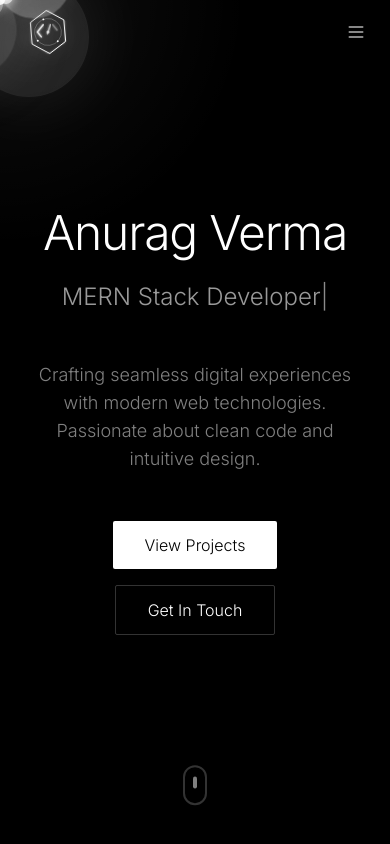
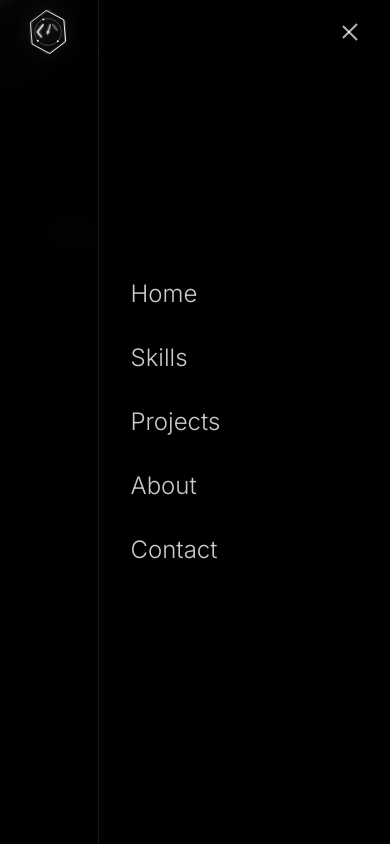
Before and after one commit to anuragverma808575-tech/portfolio, a React (Vite) app: page / in a window 390 px wide. Both pictures are taken after a click on the button "Toggle menu". Shown: the top 844 px of the page. Built offline with nearby package versions, Linux system fonts and the light colour scheme.

Commit message:
Update Navbar.jsx

```diff
--- a/src/components/Navbar.jsx
+++ b/src/components/Navbar.jsx
@@ -1,8 +1,9 @@
 import React, { useState, useEffect } from 'react';
-import { motion } from 'framer-motion';
+import { motion, AnimatePresence } from 'framer-motion';
 
 const Navbar = () => {
   const [scrolled, setScrolled] = useState(false);
+  const [mobileMenuOpen, setMobileMenuOpen] = useState(false);
 
   useEffect(() => {
     const handleScroll = () => {
@@ -12,10 +13,34 @@ const Navbar = () => {
     return () => window.removeEventListener('scroll', handleScroll);
   }, []);
 
+  // Close mobile menu when screen is resized to desktop
+  useEffect(() => {
+    const handleResize = () => {
+      if (window.innerWidth >= 768) {
+        setMobileMenuOpen(false);
+      }
+    };
+    window.addEventListener('resize', handleResize);
+    return () => window.removeEventListener('resize', handleResize);
+  }, []);
+
+  // Prevent body scroll when mobile menu is open
+  useEffect(() => {
+    if (mobileMenuOpen) {
+      document.body.style.overflow = 'hidden';
+    } else {
+      document.body.style.overflow = 'unset';
+    }
+    return () => {
+      document.body.style.overflow = 'unset';
+    };
+  }, [mobileMenuOpen]);
+
   const scrollToSection = (id) => {
     const element = document.getElementById(id);
     if (element) {
       element.scrollIntoView({ behavior: 'smooth' });
+      setMobileMenuOpen(false); // Close menu after clicking
     }
   };
 
@@ -28,6 +53,7 @@ const Navbar = () => {
   ];
 
   return (
+    <>
       <motion.nav
         initial={{ y: -100 }}
         animate={{ y: 0 }}
@@ -47,12 +73,12 @@ const Navbar = () => {
               initial={{ opacity: 0 }}
               animate={{ opacity: 1 }}
               whileHover={{ scale: 1.1 }}
-            className="cursor-pointer select-none"
+              className="cursor-pointer select-none z-50"
             >
               <DeveloperLogo />
             </motion.div>
 
-          {/* Navigation Links */}
+            {/* Desktop Navigation Links */}
             <div className="hidden md:flex space-x-6">
               {navLinks.map((link, index) => (
                 <NavLink
@@ -68,26 +94,78 @@ const Navbar = () => {
             <motion.button
               initial={{ opacity: 0 }}
               animate={{ opacity: 1 }}
-            className="md:hidden text-white/70 hover:text-white"
+              onClick={() => setMobileMenuOpen(!mobileMenuOpen)}
+              className="md:hidden text-white/70 hover:text-white z-50 relative w-8 h-8 flex items-center justify-center"
+              aria-label="Toggle menu"
             >
-            <svg
-              className="w-5 h-5"
-              fill="none"
-              stroke="currentColor"
-              viewBox="0 0 24 24"
-            >
-              <path
-                strokeLinecap="round"
-                strokeLinejoin="round"
-                strokeWidth={2}
-                d="M4 6h16M4 12h16M4 18h16"
+              <div className="w-5 h-4 flex flex-col justify-between">
+                <motion.span
+                  animate={{
+                    rotate: mobileMenuOpen ? 45 : 0,
+                    y: mobileMenuOpen ? 8 : 0,
+                  }}
+                  className="w-full h-0.5 bg-current origin-center"
                 />
-            </svg>
+                <motion.span
+                  animate={{
+                    opacity: mobileMenuOpen ? 0 : 1,
+                  }}
+                  className="w-full h-0.5 bg-current"
+                />
+                <motion.span
+                  animate={{
+                    rotate: mobileMenuOpen ? -45 : 0,
+                    y: mobileMenuOpen ? -8 : 0,
+                  }}
+                  className="w-full h-0.5 bg-current origin-center"
+                />
+              </div>
             </motion.button>
 
           </div>
         </div>
       </motion.nav>
+
+      {/* Mobile Menu Overlay */}
+      <AnimatePresence>
+        {mobileMenuOpen && (
+          <motion.div
+            initial={{ opacity: 0 }}
+            animate={{ opacity: 1 }}
+            exit={{ opacity: 0 }}
+            transition={{ duration: 0.2 }}
+            className="fixed inset-0 bg-black/95 backdrop-blur-lg z-40 md:hidden"
+            onClick={() => setMobileMenuOpen(false)}
+          >
+            <motion.div
+              initial={{ x: '100%' }}
+              animate={{ x: 0 }}
+              exit={{ x: '100%' }}
+              transition={{ type: 'tween', duration: 0.3 }}
+              className="absolute right-0 top-0 h-full w-3/4 max-w-sm bg-black/90 backdrop-blur-xl border-l border-white/10"
+              onClick={(e) => e.stopPropagation()}
+            >
+              <div className="flex flex-col items-start justify-center h-full px-8 space-y-8">
+                {navLinks.map((link, index) => (
+                  <motion.button
+                    key={link.id}
+                    initial={{ opacity: 0, x: 50 }}
+                    animate={{ opacity: 1, x: 0 }}
+                    exit={{ opacity: 0, x: 50 }}
+                    transition={{ delay: index * 0.1 }}
+                    onClick={() => scrollToSection(link.id)}
+                    className="text-2xl font-light text-white/80 hover:text-white transition-colors duration-300 relative group"
+                  >
+                    {link.name}
+                    <span className="absolute -bottom-1 left-0 w-0 h-[2px] bg-white group-hover:w-full transition-all duration-300" />
+                  </motion.button>
+                ))}
+              </div>
+            </motion.div>
+          </motion.div>
+        )}
+      </AnimatePresence>
+    </>
   );
 };
 
```
Lines whose indentation alone changed are shown as unchanged.
